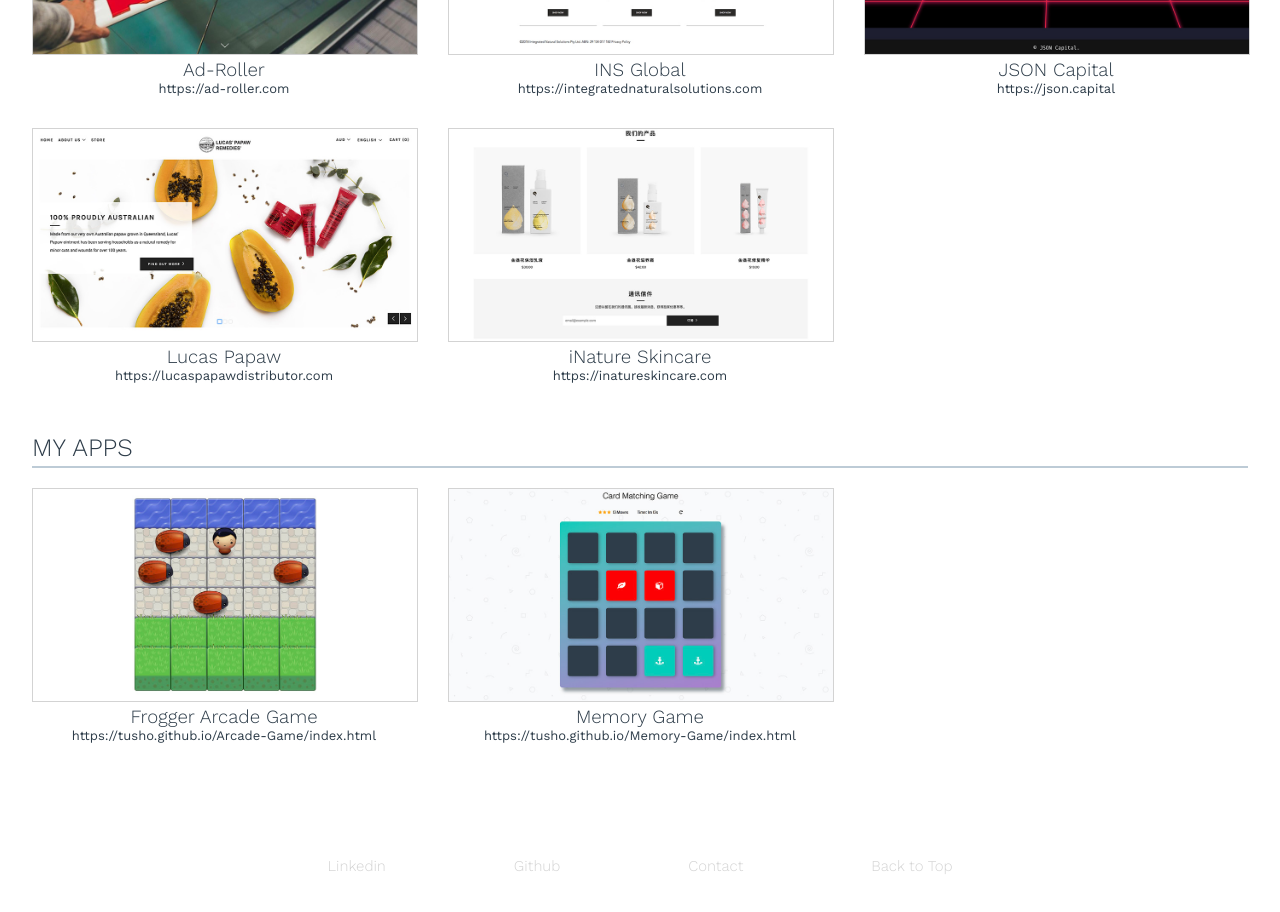
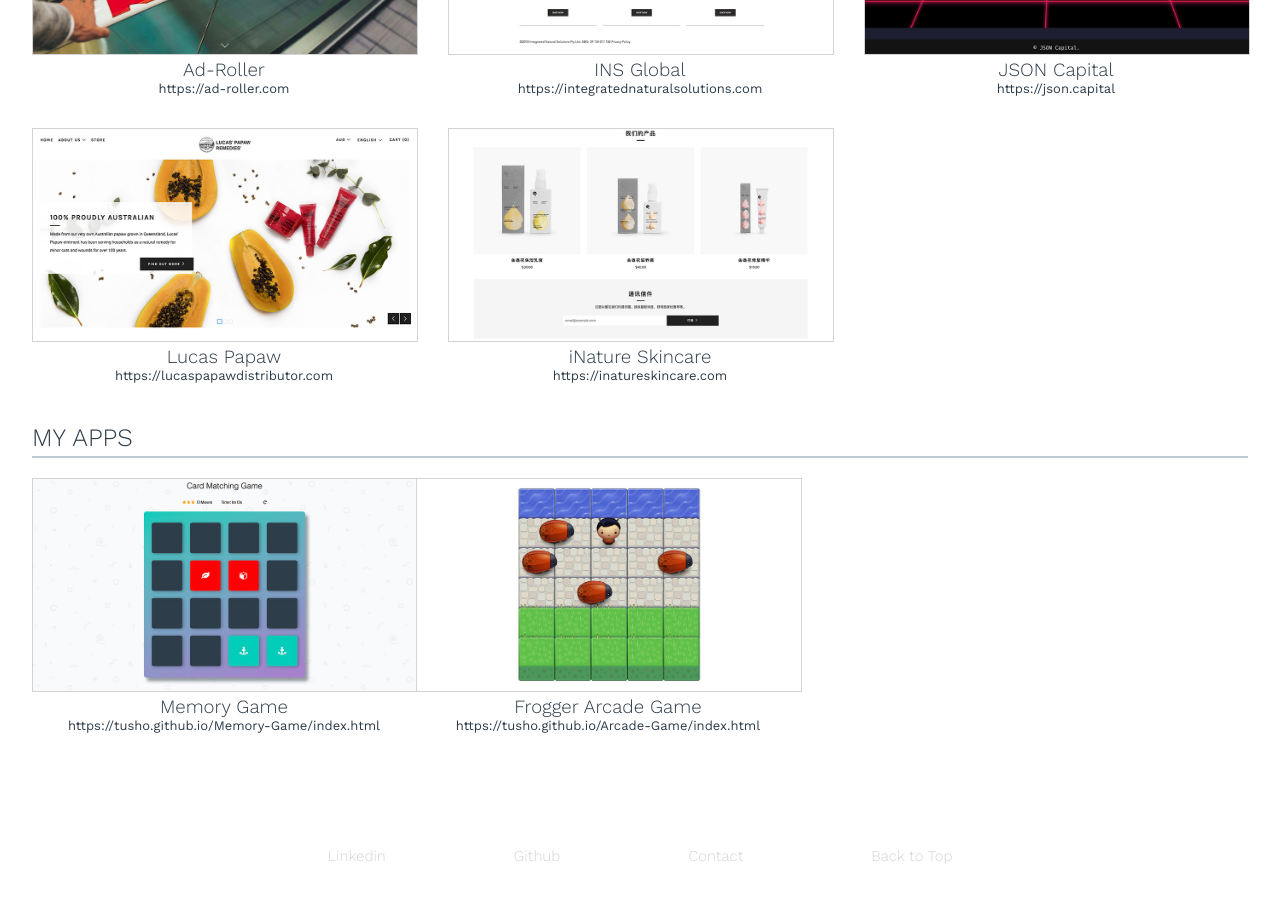
Before and after one commit to tusho/Portfolio-React, a React (Create React App) app: page / in a window 1280 px wide. Shown: the part 1020-1932 px from the top of the page. Built offline with nearby package versions, Linux system fonts and the light colour scheme.

Commit message:
Combined projects components into one

```diff
--- a/src/components/app/App.js
+++ b/src/components/app/App.js
@@ -1,12 +1,12 @@
 import React, { Component } from 'react'
-import MyWebsites from '../projects/MyWebsites'
-import MyApps from '../projects/MyApps'
+import Work from '../projects/Work'
 import './App.css'
 import logo from '../../img/logo.png'
 import heroSmall from '../../img/desksmall.jpg'
 import heroLarge from '../../img/desklarge.jpg'
 
 class App extends Component {
+
   render() {
     return (
       <div className="app">
@@ -24,8 +24,7 @@
           <img src={heroSmall} className="hero_image_small" alt="desk-image-small" />
           <img src={heroLarge} className="hero_image_large" alt="desk-image-large" />
         </div>
-        <MyWebsites />
-        <MyApps />
+        <Work />
         <div className="footer">
           <a href="https://www.linkedin.com/in/kuhestani" target="_blank" className="footer-link">
             <h3>Linkedin</h3>
--- a/src/components/projects/MyApps.js
+++ /dev/null
@@ -1,35 +0,0 @@
-import React, { Component } from 'react'
-import sortBy from 'sort-by'
-
-
-
-
-
-class MyWebsites extends Component {
-
-  render() {
-    const websiteData = [
-        { websiteURL: 'https://tusho.github.io/Memory-Game/index.html', image: 'memorygame', name: 'Memory Game' },
-        { websiteURL: 'https://tusho.github.io/Arcade-Game/index.html', image: 'arcadegame', name: 'Frogger Arcade Game' }
-    ];
-
-    websiteData.sort(sortBy('name'))
-
-    return (
-      <div className="work">
-        <h2 className="work_header">My Apps<hr className="project_divider"/></h2>
-        {websiteData.map(website => (
-          <section className="projects" key={website.name}>
-            <a href={website.websiteURL} target="_blank">
-              <img src={require(`../../img/${website.image}.jpg`)} className="project_image"/>
-            </a>
-            <h3 className="project_name">{website.name}</h3>
-            <a className="project_links" href={website.websiteURL} target="_blank">{website.websiteURL}</a>
-          </section>
-        ))}
-      </div>
-    )
-  }
-}
-
-export default MyWebsites;
--- a/src/components/projects/MyWebsites.js
+++ /dev/null
@@ -1,39 +0,0 @@
-import React, { Component } from 'react'
-import sortBy from 'sort-by'
-
-
-
-
-
-class MyWebsites extends Component {
-
-  render() {
-    const websiteData = [
-        { websiteURL: 'https://integratednaturalsolutions.com', image: 'integratednaturalsolutions', name: 'INS Global' },
-        { websiteURL: 'https://json.capital', image: 'json', name: 'JSON Capital' },
-        { websiteURL: 'https://inatureskincare.com', image: 'inatureskincare', name: 'iNature Skincare' },
-        { websiteURL: 'https://lucaspapawdistributor.com', image: 'lucaspapaw', name: 'Lucas Papaw' },
-        { websiteURL: 'https://ad-roller.com', image: 'adrollerau', name: 'Ad-Roller' }
-
-    ];
-
-    websiteData.sort(sortBy('name'))
-
-    return (
-      <div className="work">
-        <h2 className="work_header">My Websites<hr className="project_divider"/></h2>
-        {websiteData.map(website => (
-          <section className="projects" key={website.name}>
-            <a href={website.websiteURL} target="_blank">
-              <img src={require(`../../img/${website.image}.jpg`)} className="project_image"/>
-            </a>
-            <h3 className="project_name">{website.name}</h3>
-            <a className="project_links" href={website.websiteURL} target="_blank">{website.websiteURL}</a>
-          </section>
-        ))}
-      </div>
-    )
-  }
-}
-
-export default MyWebsites;
--- /dev/null
+++ b/src/components/projects/Projects.js
@@ -0,0 +1,21 @@
+import React, { Component } from 'react'
+
+
+class Projects extends Component {
+
+  render() {
+    const {website} = this.props
+
+    return (
+      <section className="projects" key={website.name} onMouseEnter={this.props.mouseHover} onMouseLeave={this.props.mouseHover}>
+        <a href={website.websiteURL} target="_blank">
+          <img src={require(`../../img/${website.image}.jpg`)} className="project_image"/>
+        </a>
+        <h3 className="project_name">{website.name}</h3>
+        <a className="project_links" href={website.websiteURL} target="_blank">{website.websiteURL}</a>
+      </section>
+    )
+  }
+}
+
+export default Projects;
--- /dev/null
+++ b/src/components/projects/Work.js
@@ -0,0 +1,52 @@
+import React, { Component } from 'react'
+import sortBy from 'sort-by'
+import Projects from './Projects'
+
+class Work extends Component {
+
+    state = {
+        isHovering: false
+        }
+
+        handleMouseHover = () => {
+        this.setState(this.toggleHoverState);
+        }
+
+        toggleHoverState(state) {
+        return {
+            isHovering: !state.isHovering,
+        };
+        }
+
+  render() {
+    const websiteData = [
+        { websiteURL: 'https://integratednaturalsolutions.com', image: 'integratednaturalsolutions', name: 'INS Global', type: 'website' },
+        { websiteURL: 'https://json.capital', image: 'json', name: 'JSON Capital', type: 'website' },
+        { websiteURL: 'https://inatureskincare.com', image: 'inatureskincare', name: 'iNature Skincare', type: 'website' },
+        { websiteURL: 'https://lucaspapawdistributor.com', image: 'lucaspapaw', name: 'Lucas Papaw', type: 'website' },
+        { websiteURL: 'https://ad-roller.com', image: 'adrollerau', name: 'Ad-Roller', type: 'website' }
+    ];
+
+    const appData = [
+        { websiteURL: 'https://tusho.github.io/Memory-Game/index.html', image: 'memorygame', name: 'Memory Game', type: 'app' },
+        { websiteURL: 'https://tusho.github.io/Arcade-Game/index.html', image: 'arcadegame', name: 'Frogger Arcade Game', type: 'app' }
+    ]
+
+    websiteData.sort(sortBy('name'))
+
+    return (
+        <div className="work">
+            <h2 className="work_header">My Websites<hr className="project_divider"/></h2>
+            {websiteData.map(website => (
+            <Projects website={website} mouseHover={this.handleMouseHover} toggleHover={this.toggleHoverState}/>
+            ))}
+            <h2 className="work_header">My Apps<hr className="project_divider"/></h2>
+            {appData.map(website => (
+            <Projects website={website} mouseHover={this.handleMouseHover} toggleHover={this.toggleHoverState}/>
+            ))}
+        </div>
+    )
+  }
+}
+
+export default Work;
```
